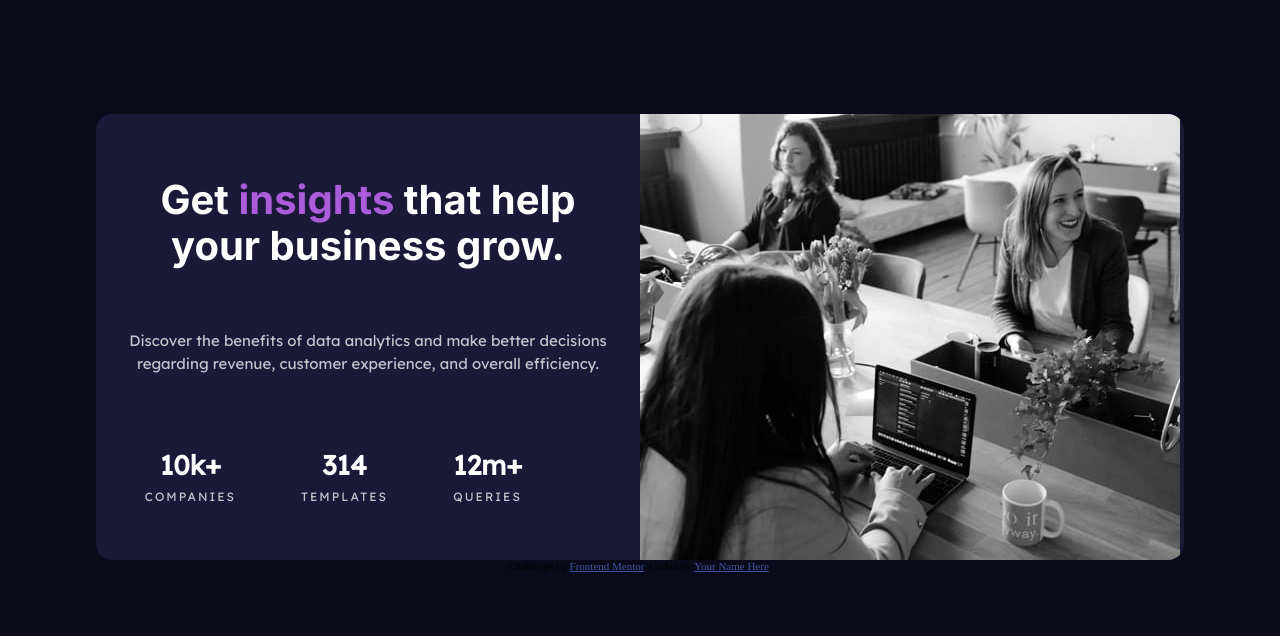
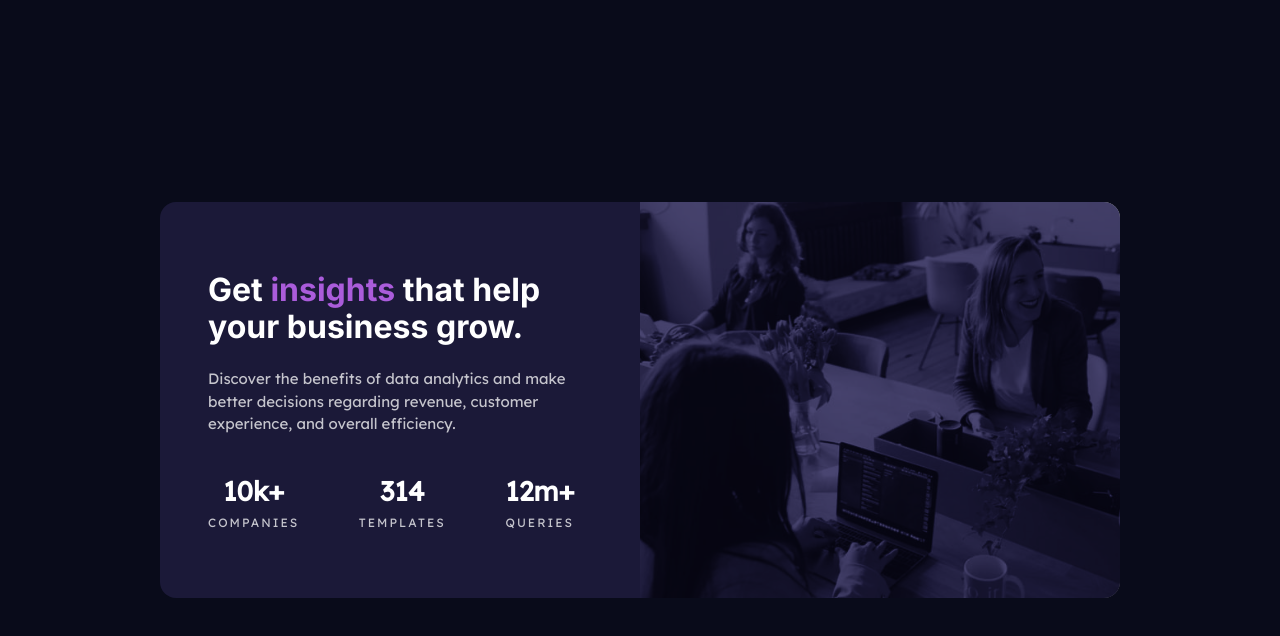
Before and after one commit to BoxyPipesnake/statspreviewcomponent, a plain HTML site: page index.html in a window 1280 px wide. Drawn offline with Linux system fonts and the light colour scheme.

Commit message:
second version

```diff
--- a/index.html
+++ b/index.html
@@ -21,10 +21,16 @@
 </head>
 <body>
 
+
   <main class="card">
 
+    <picture>
+      <img src="images/image-header-mobile.jpg" alt="" aria-label="true">
+    </picture>
+    <!-- <div>
+      <img class="card__header-img-1" src="images/image-header-mobile.jpg" srcset="images/image-header-desktop.jpg" alt="image header">
+    </div> -->
 
-    <img class="card__header-img-1" src="images/image-header-desktop.jpg" alt="image header">
 
     <section class="card__section">
       <h1 class="card__header white-color">Get <span class="card__header-span">insights</span> that help your business grow.</h1>
@@ -33,7 +39,7 @@
         experience, and overall efficiency.
       </p>
 
-      <div class="card__stats">
+      <ul class="card__stats">
         <div class="card__stats-container">
           <p class="card__stats-paragraphs white-color">10k+ </p><span class="card__stats-span">companies</span>
         </div>
@@ -43,15 +49,13 @@
         <div class="card__stats-container">
           <p class="card__stats-paragraphs white-color">12m+ </p><span class="card__stats-span">queries</span>
         </div>
-      </div>
-
-
+      </ul>
     </section>
   </main>
 
-  <div class="attribution">
+<!--   <div class="attribution">
     Challenge by <a href="https://www.frontendmentor.io?ref=challenge" target="_blank">Frontend Mentor</a>.
     Coded by <a href="#">Your Name Here</a>.
-  </div>
+  </div> -->
 </body>
 </html>
--- a/styles.css
+++ b/styles.css
@@ -16,13 +16,10 @@
 }
 
 body {
-    display: flex;
-    flex-wrap: wrap;
-    flex-direction: column;
-    justify-content: center;
-    align-items: center;
-    padding: 0.625rem;
+    display: grid;
+    place-items: center;
     background-color: var(--main-background);
+    min-height: 100vh;
 }
 
 h1 {
@@ -39,10 +36,24 @@ p {
 
 img {
     max-width: 100%;
+    height: 100%;
+    background-size: contain;
+    object-fit: cover;
+}
+
+ul {
+    list-style: none;
+    margin: 0;
+    padding: 0;
 }
 
 span {
     display: block;
+}
+
+picture {
+    mix-blend-mode: soft-light;
+    opacity: 0.9;
 }
 
 /* Utility classes */
@@ -53,68 +64,14 @@ span {
 
 /* Styles */
 
-.card__header-img-2 {
-    display: none;
-}
-
-
 .card {
     width: 90%;
-    /* margin: 0 auto; */
-    max-width: 25rem;
+    margin: 1rem;
+    max-width: 60rem;
     border-radius: 1rem;
     perspective: 1px;
     overflow: hidden;
     background-color: var(--card-background);
-}
-
-
-
-
-
-@media (min-width: 1200px) {
-
-    body {
-        margin-top: 6.5rem;
-    }
-
-    .card {
-        display: grid;
-        grid-template-columns: repeat(2, 2fr);
-        max-width: 68rem;
-    }
-
-    .card__header-img-1 {
-        order: 1;
-        height: 100%;
-    }
-
-    .card__header-img-2 {
-        order: 1;
-        grid-row: span 2;
-
-    }
-
-
-    .card__section {
-        display: flex;
-        flex-direction: column;
-        align-items: center;
-        justify-content: space-evenly;
-    }
-
-    .card__header {
-        font-size: 2.5rem;
-    }
-
-    .card__stats {
-        display: flex;
-        justify-content: space-between;
-        gap: 4.063rem;
-        margin-right: 4.313rem;
-        margin-top: 2rem;
-    }
-
 }
 
 .card__header-span {
@@ -159,3 +116,30 @@ span {
     letter-spacing: 0.125rem;
     font-size: 0.75rem;
 }
+
+@media (min-width: 768px) {
+    h1 {
+        font-size: 2rem;
+    }
+
+    picture {
+        display: flex;
+        order: 1;
+    }
+
+    .card {
+        display: grid;
+        grid-template-columns: repeat(2, 1fr);
+    }
+
+    .card__section {
+        padding: 3rem 4.1rem 3rem 3rem;
+        text-align: left;
+    }
+
+    .card__stats {
+        display: flex;
+        justify-content: space-between;
+    }
+
+}
```
